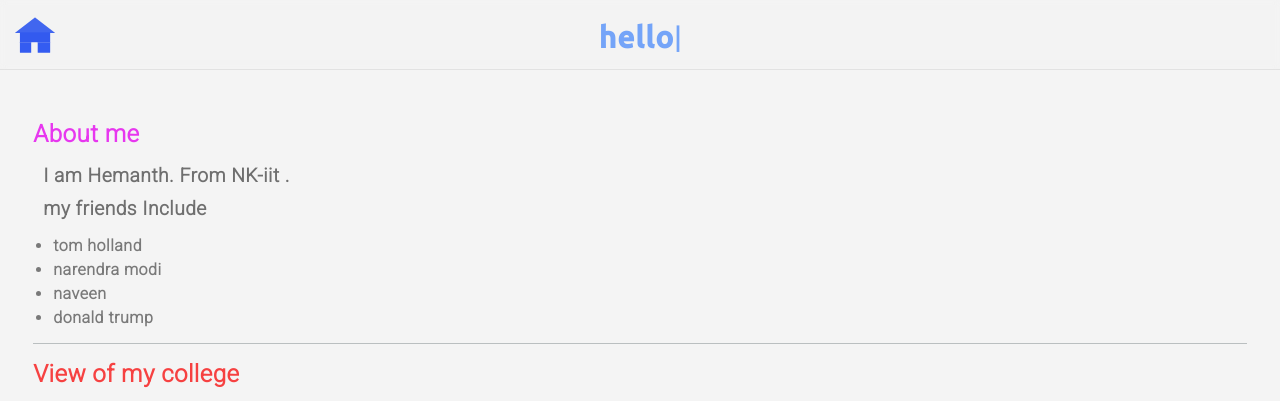
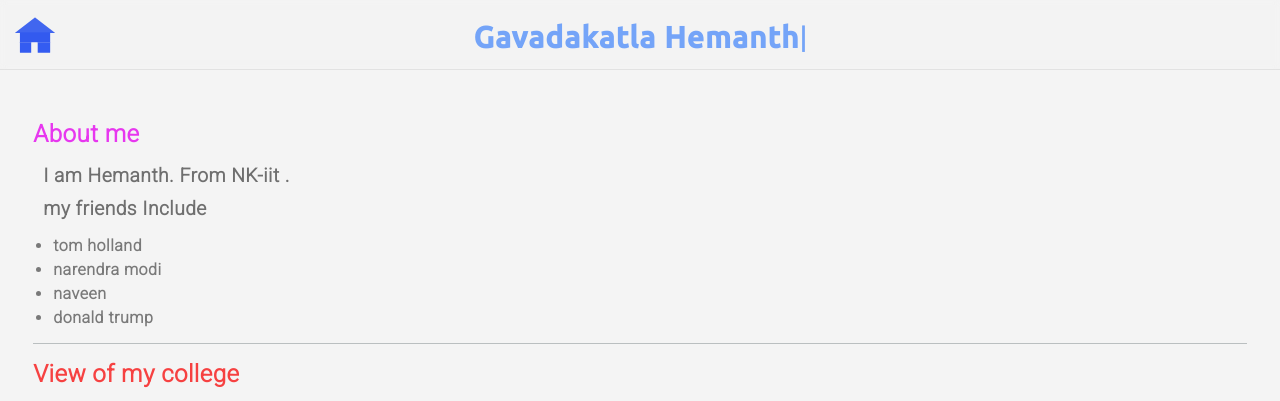
Before and after one commit to recarcoder/design, a plain HTML site: page architect.html in a window 1280 px wide. Shown: the top 401 px of the page. Drawn offline with Linux system fonts and the light colour scheme.

Commit message:
Update architect.html

```diff
--- a/architect.html
+++ b/architect.html
@@ -17,7 +17,7 @@
       <rect x="286" y="314" width="157" height="132" rx="2" fill="rgba(30,74,239,0.9)" />
       <path d="M250.778 0.943677C251.498 0.387761 252.502 0.387768 253.222 0.943685L502.837 193.667C504.347 194.833 503.522 197.25 501.614 197.25H2.38555C0.477654 197.25 -0.346882 194.833 1.16328 193.667L250.778 0.943677Z" fill="rgba(30,74,239,0.9)" fill-opacity="0.92" />
     </svg>
-    <h1><b></b>hello<strong>|</strong></h1>
+    <h1><b></b>Gavadakatla Hemanth<strong>|</strong></h1>
   </div>
   <div class="body">
     <h1 class="about">About me</h1>
```
